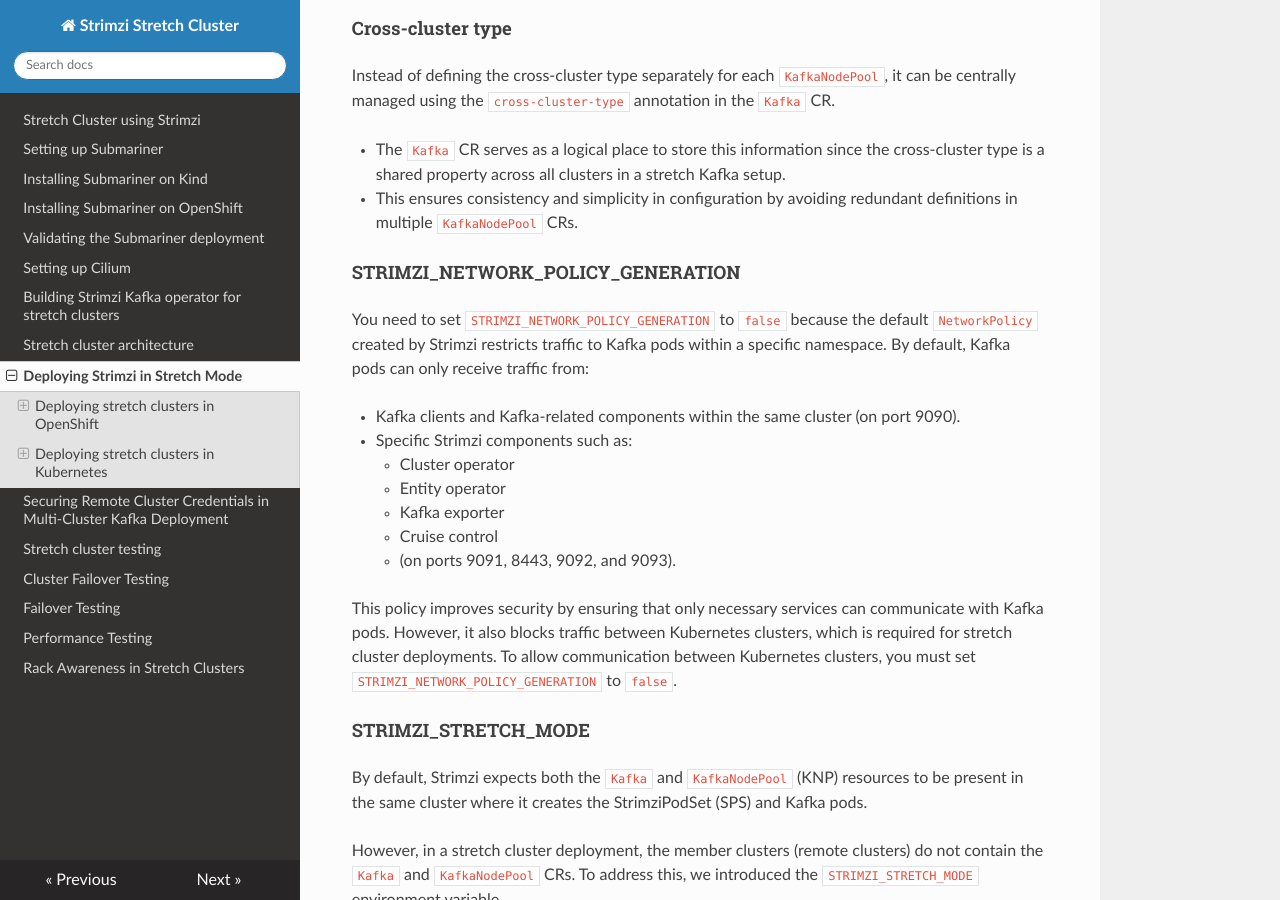
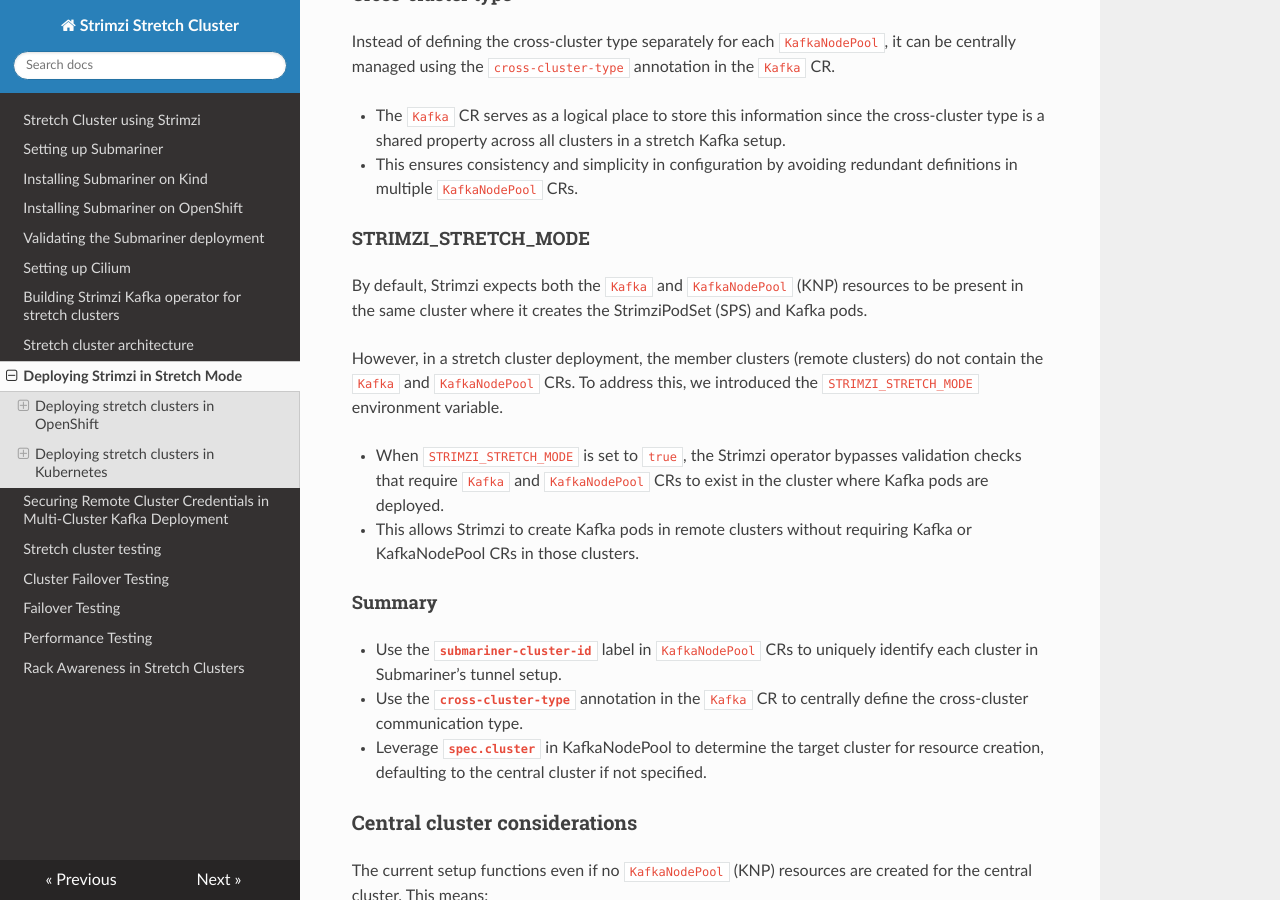
Before and after one commit to aswinayyolath/stretch-kafka-docs, an MkDocs documentation site: the page built from docs/Deploying-Strimzi-in-Stretch-Mode.md, in a window 1280 px wide and 900 px high, scrolled down 7931 px. Built offline with MkDocs 1.6.1, drawn with Linux system fonts in a browser that asks for light colours; nearby versions of some CDN libraries; some of the changed text lies outside the part shown.

Commit message:
fix: Fixed Netpol related stuffs
Fixed Netpol related stuffs

Signed-off-by: Aswin A <aswin6303@gmail.com>

````diff
--- a/docs/Deploying-Strimzi-in-Stretch-Mode.md
+++ b/docs/Deploying-Strimzi-in-Stretch-Mode.md
@@ -135,8 +135,6 @@
       cluster-a.secret=secret-cluster-a
       cluster-b.url=<cluster-b URL>
       cluster-b.secret=secret-cluster-b
-- name: STRIMZI_NETWORK_POLICY_GENERATION
-  value: 'false'
 ```
 
 **Remote clusters**
@@ -370,20 +368,6 @@
 - The `Kafka` CR serves as a logical place to store this information since the cross-cluster type is a shared property across all clusters in a stretch Kafka setup.
 - This ensures consistency and simplicity in configuration by avoiding redundant definitions in multiple `KafkaNodePool` CRs.
 
-#### STRIMZI_NETWORK_POLICY_GENERATION
-
-You need to set `STRIMZI_NETWORK_POLICY_GENERATION` to `false` because the default `NetworkPolicy` created by Strimzi restricts traffic to Kafka pods within a specific namespace. By default, Kafka pods can only receive traffic from:
-
-- Kafka clients and Kafka-related components within the same cluster (on port 9090).
-- Specific Strimzi components such as:
-    - Cluster operator
-    - Entity operator
-    - Kafka exporter
-    - Cruise control
-    - (on ports 9091, 8443, 9092, and 9093).
-
-This policy improves security by ensuring that only necessary services can communicate with Kafka pods. However, it also blocks traffic between Kubernetes clusters, which is required for stretch cluster deployments. To allow communication between Kubernetes clusters, you must set `STRIMZI_NETWORK_POLICY_GENERATION` to `false`.
-
 #### STRIMZI_STRETCH_MODE
 
 By default, Strimzi expects both the `Kafka` and `KafkaNodePool` (KNP) resources to be present in the same cluster where it creates the StrimziPodSet (SPS) and Kafka pods.
@@ -451,8 +435,6 @@
       cluster-a.secret=secret-cluster-a
       cluster-b.url=<cluster-b URL>
       cluster-b.secret=secret-cluster-b
-- name: STRIMZI_NETWORK_POLICY_GENERATION
-  value: 'false'
 ```
 
 **Remote cluster configuration**
````
